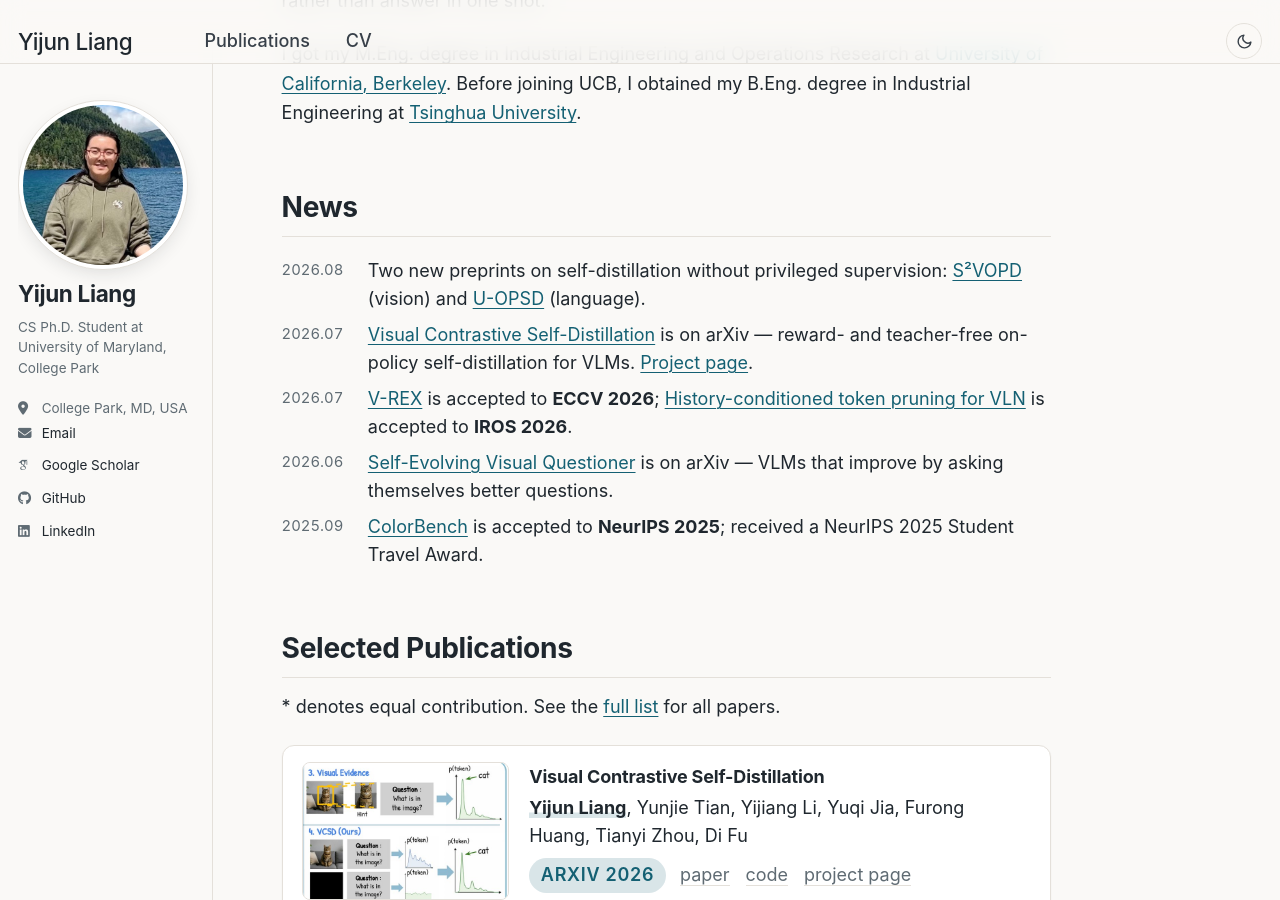
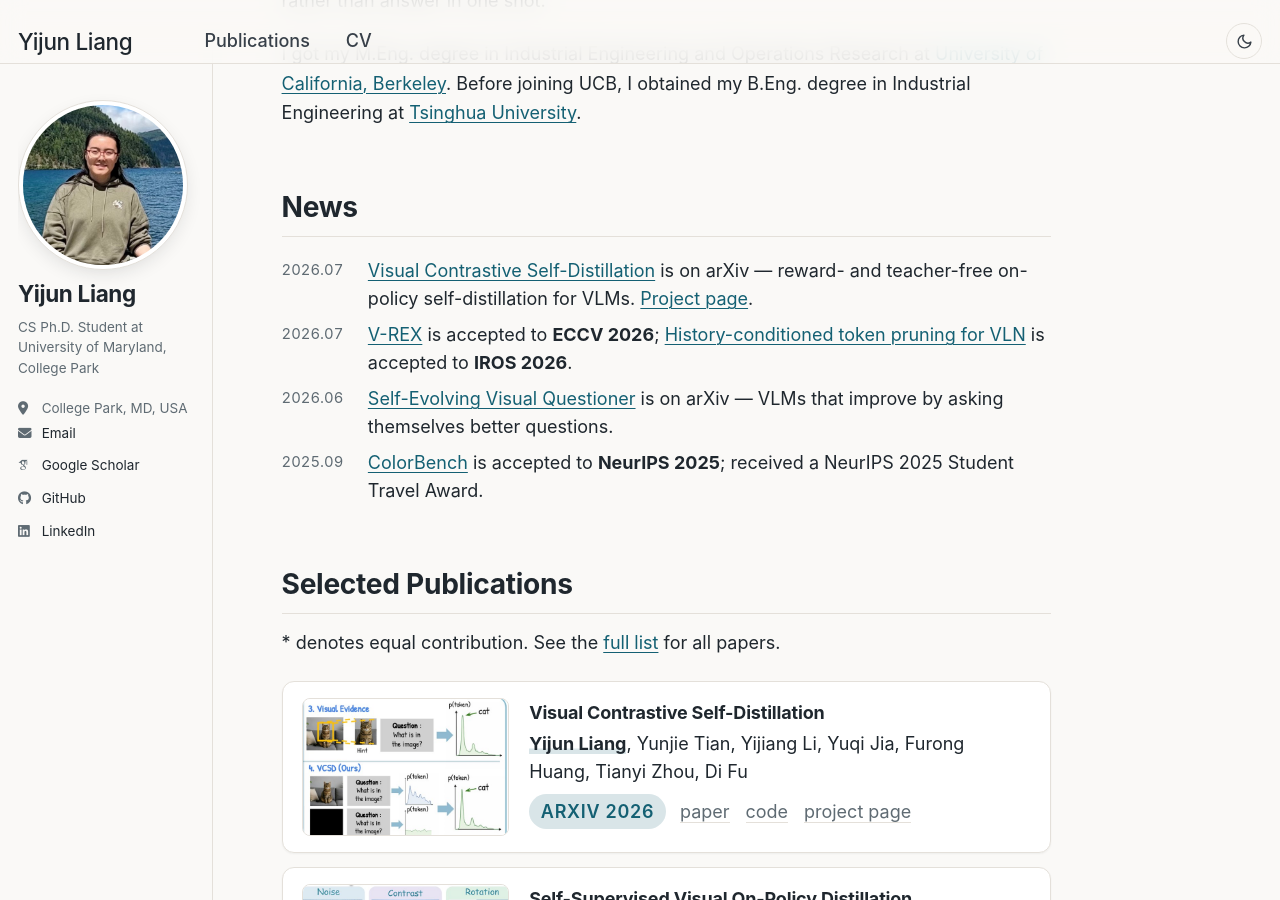
Before and after one commit to joliang17/joliang17.github.io, a Jekyll site: the page built from _pages/about.md, in a window 1280 px wide and 900 px high, scrolled down 442 px. Built offline with Jekyll 4.4.1, drawn with Linux system fonts in a browser that asks for light colours; some web fonts are replaced.

Commit message:
Drop 2026.08 news item
Co-Authored-By: Claude Fable 5.1 <noreply@anthropic.com>
Claude-Session: https://claude.ai/code/session_01RmRbCfJWuiDRqrzfkdCCDq

```diff
--- a/_pages/about.md
+++ b/_pages/about.md
@@ -18,7 +18,6 @@ News
 ======
 
 <ul class="news-list">
-  <li><time>2026.08</time><span>Two new preprints on self-distillation without privileged supervision: <a href="https://arxiv.org/abs/2608.14144">S²VOPD</a> (vision) and <a href="https://arxiv.org/abs/2608.06296">U-OPSD</a> (language).</span></li>
   <li><time>2026.07</time><span><a href="https://arxiv.org/abs/2607.21556">Visual Contrastive Self-Distillation</a> is on arXiv — reward- and teacher-free on-policy self-distillation for VLMs. <a href="https://joliang17.github.io/VisualCSD/">Project page</a>.</span></li>
   <li><time>2026.07</time><span><a href="https://arxiv.org/abs/2512.11995">V-REX</a> is accepted to <strong>ECCV 2026</strong>; <a href="https://arxiv.org/abs/2603.06480">History-conditioned token pruning for VLN</a> is accepted to <strong>IROS 2026</strong>.</span></li>
   <li><time>2026.06</time><span><a href="https://arxiv.org/abs/2606.13929">Self-Evolving Visual Questioner</a> is on arXiv — VLMs that improve by asking themselves better questions.</span></li>
```
